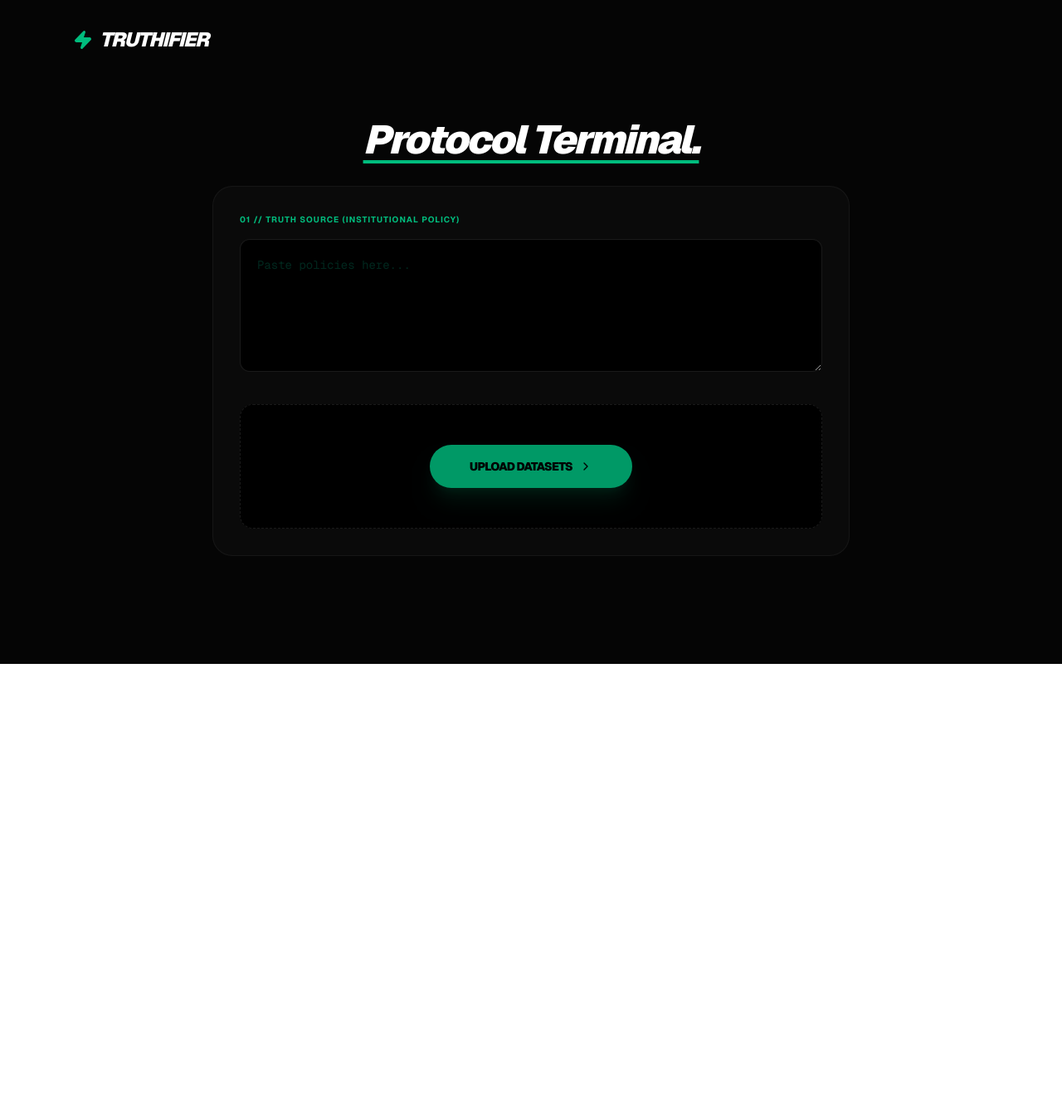
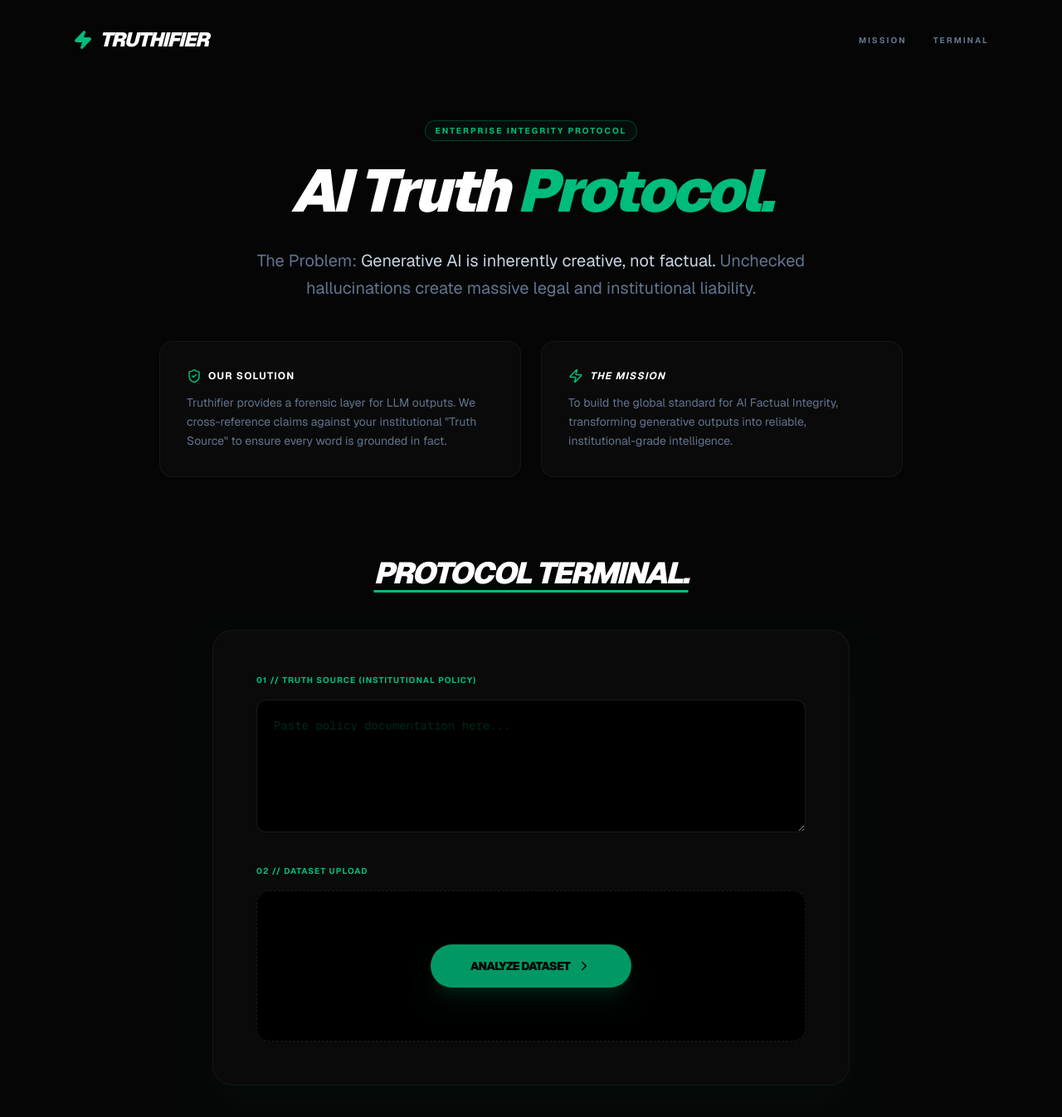
Before and after one commit to rishitvakare/Truthifier, a Next.js app: page / in a window 1280 px wide. Shown: the top 1346 px of the page at 83% size. Before the commit the page ends 800 px from the top, so only its background shows below. Built offline with nearby package versions, Linux system fonts and the light colour scheme.

Commit message:
made landing page enterprise ready

```diff
--- a/app/page.tsx
+++ b/app/page.tsx
@@ -33,93 +33,125 @@ export default function LandingPage() {
     return 'text-emerald-500 border-emerald-500/20 bg-emerald-500/10';
   };
 
-  const handlePrint = () => {
-    window.print(); // Triggers print dialog with PDF save option
-  };
-
   return (
     <div className="min-h-screen bg-[#050505] text-slate-300 font-sans selection:bg-emerald-500/30">
-      {/* Navigation - Hidden on Print */}
+      {/* Navigation */}
       <nav className="max-w-6xl mx-auto py-8 px-6 flex justify-between items-center print:hidden">
         <div className="text-2xl font-black tracking-tighter flex items-center gap-2 text-white italic">
           <Zap className="text-emerald-500 fill-emerald-500" size={24} /> TRUTHIFIER
         </div>
+        <div className="hidden md:flex gap-8 text-[10px] font-bold uppercase tracking-[0.2em] text-slate-500">
+          <a href="#mission" className="hover:text-emerald-500 transition">Mission</a>
+          <a href="#terminal" className="hover:text-emerald-500 transition">Terminal</a>
+        </div>
       </nav>
 
       <main className="max-w-5xl mx-auto pt-12 pb-32 px-6">
+        {/* Mission & Problem Section */}
+        <section id="mission" className="mb-24 text-center print:hidden">
+          <div className="inline-block px-3 py-1 rounded-full border border-emerald-500/30 bg-emerald-500/5 text-emerald-500 text-[10px] font-bold uppercase tracking-[0.2em] mb-6">
+            Enterprise Integrity Protocol
+          </div>
+          <h1 className="text-6xl md:text-7xl font-black text-white mb-8 tracking-tighter italic">
+            AI Truth <span className="text-emerald-500">Protocol.</span>
+          </h1>
+          <p className="text-slate-500 text-xl max-w-2xl mx-auto leading-relaxed mb-12">
+            The Problem: <span className="text-slate-300">Generative AI is inherently creative, not factual.</span> Unchecked hallucinations create massive legal and institutional liability.
+          </p>
+
+          <div className="grid md:grid-cols-2 gap-6 text-left max-w-4xl mx-auto">
+            <div className="p-8 rounded-2xl bg-[#0A0A0A] border border-white/5">
+              <h3 className="text-white font-bold mb-3 flex items-center gap-2 uppercase tracking-widest text-xs">
+                <ShieldCheck className="text-emerald-500" size={18} /> Our Solution
+              </h3>
+              <p className="text-sm text-slate-500 leading-relaxed">
+                Truthifier provides a forensic layer for LLM outputs. We cross-reference claims against your institutional "Truth Source" to ensure every word is grounded in fact.
+              </p>
+            </div>
+            <div className="p-8 rounded-2xl bg-[#0A0A0A] border border-white/5">
+              <h3 className="text-white font-bold mb-3 flex items-center gap-2 italic uppercase tracking-widest text-xs">
+                <Zap className="text-emerald-500" size={18} /> The Mission
+              </h3>
+              <p className="text-sm text-slate-500 leading-relaxed">
+                To build the global standard for AI Factual Integrity, transforming generative outputs into reliable, institutional-grade intelligence.
+              </p>
+            </div>
+          </div>
+        </section>
+
+        {/* Terminal Header */}
+        <div id="terminal" className="text-center mb-12 print:hidden">
+          <h2 className="text-4xl font-black text-white italic tracking-tighter uppercase underline underline-offset-8 decoration-emerald-500">
+            Protocol Terminal.
+          </h2>
+        </div>
+
+        {/* Terminal Content */}
+        <section className="max-w-3xl mx-auto">
+          <div className="bg-[#0A0A0A] border border-white/5 rounded-3xl p-1 shadow-2xl shadow-emerald-500/5">
+            <div className="p-8 md:p-12">
               {!results ? (
-          <section className="max-w-3xl mx-auto space-y-8 print:hidden">
-            <h1 className="text-5xl font-black text-white mb-8 tracking-tighter text-center italic underline underline-offset-8 decoration-emerald-500">
-              Protocol Terminal.
-            </h1>
-            <div className="bg-[#0A0A0A] border border-white/5 rounded-3xl p-8 space-y-8">
+                <div className="space-y-8">
                   <div>
                     <label className="text-[10px] font-bold uppercase tracking-widest text-emerald-500 mb-4 block">01 // TRUTH SOURCE (INSTITUTIONAL POLICY)</label>
                     <textarea
                       className="w-full bg-black border border-white/10 rounded-xl p-5 text-sm text-emerald-500 font-mono focus:border-emerald-500/50 outline-none h-40 transition-all placeholder:text-emerald-900/50"
-                  placeholder="Paste policies here..."
+                      placeholder="Paste policy documentation here..."
                       value={truthSource}
                       onChange={(e) => setTruthSource(e.target.value)}
                     />
                   </div>
-              <div className="bg-black border border-white/10 border-dashed rounded-2xl p-12 text-center group cursor-pointer">
+
+                  <div>
+                    <label className="text-[10px] font-bold uppercase tracking-widest text-emerald-500 mb-4 block">02 // DATASET UPLOAD</label>
+                    <div className="bg-black border border-white/10 border-dashed rounded-2xl p-16 text-center hover:border-emerald-500/40 transition cursor-pointer group">
                       <input type="file" className="hidden" id="log-upload" onChange={handleUpload} accept=".json" />
                       <label htmlFor="log-upload" className="cursor-pointer">
-                  {loading ? <Loader2 className="animate-spin mx-auto text-emerald-500" size={32} /> : (
+                        {loading ? <Loader2 className="animate-spin mx-auto text-emerald-500" size={40} /> : (
                           <div className="bg-emerald-600 hover:bg-emerald-500 text-black px-12 py-4 rounded-full font-black text-sm uppercase tracking-tighter inline-flex items-center gap-2 transition transform group-hover:scale-105 shadow-xl shadow-emerald-500/10">
-                      Upload Datasets <ChevronRight size={16} />
+                            Analyze Dataset <ChevronRight size={18} />
                           </div>
                         )}
                       </label>
                     </div>
                   </div>
-          </section>
+                </div>
               ) : (
-          <section className="animate-in fade-in slide-in-from-bottom-4 duration-700">
-            {/* Report Header - Styled for PDF */}
-            <div className="flex justify-between items-end mb-12 border-b border-white/5 pb-8 print:border-emerald-500/20">
+                <div className="animate-in fade-in slide-in-from-bottom-4 duration-700">
+                  {/* Results Display */}
+                  <div className="flex flex-col md:flex-row justify-between items-start md:items-center mb-12 border-b border-white/5 pb-8">
                     <div>
-                <div className="hidden print:flex items-center gap-2 text-emerald-500 font-black italic mb-4">
-                  <Zap size={20} fill="currentColor" /> TRUTHIFIER AUDIT REPORT
+                      <h2 className="text-4xl font-black text-white italic">INTEGRITY: {results.score}%</h2>
+                      <p className="text-emerald-500 font-mono text-[10px] uppercase tracking-widest mt-2">Analysis Complete // {results.issues} Violations Detected</p>
                     </div>
-                <h2 className="text-5xl font-black text-white italic tracking-tighter uppercase print:text-black">Audit Results</h2>
-                <p className="text-emerald-500 font-mono text-[10px] uppercase tracking-widest mt-2">
-                  Integrity Score: {results.score}% // Violations: {results.issues} // Secure Protocol Active
-                </p>
-              </div>
-              <div className="flex gap-4 print:hidden">
-                <button
-                  onClick={handlePrint}
-                  className="bg-emerald-600 text-black px-6 py-2 rounded-lg font-black text-[10px] uppercase tracking-widest hover:bg-emerald-500 transition flex items-center gap-2"
-                >
-                  <Printer size={14} /> Download PDF
+                    <div className="flex gap-4 mt-4 md:mt-0">
+                      <button onClick={() => window.print()} className="bg-emerald-600 text-black px-4 py-2 rounded-lg font-black text-[10px] uppercase tracking-widest hover:bg-emerald-500 transition flex items-center gap-2">
+                        <Download size={14} /> PDF Report
                       </button>
-                <button onClick={() => setResults(null)} className="text-[10px] font-bold uppercase text-slate-600 hover:text-white underline tracking-widest">Reset Protocol</button>
+                      <button onClick={() => setResults(null)} className="text-[10px] font-bold uppercase text-slate-600 hover:text-white transition underline underline-offset-4 tracking-widest">Reset</button>
                     </div>
                   </div>
 
-            {/* Comparison Table */}
-            <div className="space-y-6 mb-16 print:space-y-4">
+                  {/* Comparison Rows */}
+                  <div className="space-y-4 mb-12">
                     {results.detailedResults?.map((res: any, i: number) => (
-                <div key={i} className="bg-[#0A0A0A] border border-white/5 rounded-2xl overflow-hidden print:bg-white print:border-slate-200 print:shadow-none">
-                  <div className="px-6 py-3 bg-white/5 flex justify-between items-center border-b border-white/5 print:bg-slate-50 print:border-slate-200">
-                    <span className="text-[10px] font-mono text-slate-500 uppercase tracking-widest">LOG_SEGMENT_{res.id}</span>
+                      <div key={i} className="bg-black border border-white/5 rounded-xl overflow-hidden print:bg-white print:border-slate-200">
+                        <div className="px-6 py-2 bg-white/5 flex justify-between items-center border-b border-white/5 print:bg-slate-50">
+                          <span className="text-[9px] font-mono text-slate-500 uppercase tracking-widest">LOG_ENTRY_{res.id}</span>
                           <span className={`px-3 py-1 rounded-full text-[9px] font-black uppercase tracking-tighter border ${getRiskColor(res.riskLevel)}`}>
                             {res.riskLevel || res.status}
                           </span>
                         </div>
-
                         <div className="p-6 grid md:grid-cols-2 gap-8 items-center print:grid-cols-1">
                           <div className="space-y-2">
-                      <p className="text-[9px] font-bold text-red-500 uppercase tracking-widest">AI GENERATED OUTPUT (DEVIANT)</p>
-                      <p className="text-sm text-slate-300 italic leading-relaxed print:text-slate-800">"{res.originalResponse}"</p>
+                            <p className="text-[8px] font-bold text-red-500 uppercase tracking-widest">AI OUTPUT</p>
+                            <p className="text-xs text-slate-400 italic">"{res.originalResponse}"</p>
                           </div>
-
                           <div className="flex gap-4 items-start border-l border-white/5 pl-8 print:border-l-2 print:border-emerald-500 print:pl-4 print:mt-4">
-                      <ArrowRight className="text-emerald-500 shrink-0 mt-1 print:hidden" size={16} />
+                            <ArrowRight className="text-emerald-500 shrink-0 mt-1 print:hidden" size={14} />
                             <div>
-                        <p className="text-[9px] font-bold text-emerald-500 uppercase tracking-widest print:text-emerald-700">FORENSIC CORRECTION</p>
-                        <p className="text-sm text-slate-400 leading-relaxed print:text-slate-600 italic">Reference Point: {res.reason}</p>
+                              <p className="text-[8px] font-bold text-emerald-500 uppercase tracking-widest">TRUTHIFIER CORRECTION</p>
+                              <p className="text-xs text-slate-300 leading-relaxed">{res.reason}</p>
                             </div>
                           </div>
                         </div>
@@ -127,24 +159,28 @@ export default function LandingPage() {
                     ))}
                   </div>
 
-            {/* Print Footer */}
-            <div className="hidden print:block border-t border-slate-200 pt-8 mt-12 text-center">
-              <p className="text-[10px] text-slate-400 uppercase tracking-[0.3em]">Official Truthifier Protocol Report // Restricted Distribution</p>
-            </div>
-
-            {/* Lead Capture - Hidden on Print */}
+                  {/* Lead Capture Email Box */}
                   {results.score < 100 && (
-              <div className="p-10 rounded-3xl bg-emerald-500/5 border border-emerald-500/20 max-w-2xl mx-auto text-center print:hidden">
-                <h4 className="text-white font-black text-2xl italic tracking-tighter mb-2 underline underline-offset-4 decoration-emerald-500">Mitigation Required</h4>
-                <p className="text-slate-500 text-sm mb-8 leading-relaxed">System-wide factual drift detected. Submit your credentials for a detailed security audit.</p>
-                <div className="flex gap-2 max-w-md mx-auto">
-                  <input type="email" placeholder="security@enterprise.com" className="bg-black border border-emerald-500/20 rounded-xl px-5 py-3 text-sm flex-1 outline-none text-emerald-500 focus:border-emerald-500 transition" />
-                  <button className="bg-emerald-600 hover:bg-emerald-500 text-black px-8 py-3 rounded-xl font-black text-[10px] uppercase tracking-tighter transition">Secure Roadmap</button>
+                    <div className="p-8 rounded-3xl bg-emerald-500/5 border border-emerald-500/20 text-center print:hidden">
+                      <h4 className="text-white font-black text-xl italic tracking-tighter mb-2">Request Mitigation Strategy</h4>
+                      <p className="text-xs text-slate-500 mb-6">Enter your email to receive a private forensic breakdown and hallucination defense roadmap.</p>
+                      <div className="flex gap-2 max-w-sm mx-auto">
+                        <input
+                          type="email"
+                          placeholder="security@enterprise.com"
+                          className="bg-black border border-emerald-500/20 rounded-xl px-4 py-3 text-xs flex-1 outline-none text-emerald-500 focus:border-emerald-500 transition"
+                          value={email}
+                          onChange={(e) => setEmail(e.target.value)}
+                        />
+                        <button className="bg-emerald-600 hover:bg-emerald-500 text-black px-6 py-3 rounded-xl font-black text-[10px] uppercase tracking-tighter transition">Secure</button>
                       </div>
                     </div>
                   )}
+                </div>
+              )}
+            </div>
+          </div>
         </section>
-        )}
       </main>
     </div>
   );
```
Lines whose indentation alone changed are shown as unchanged.
